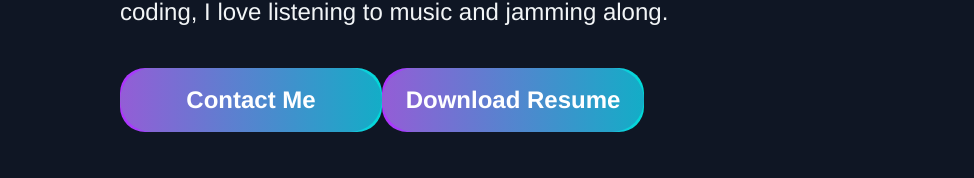
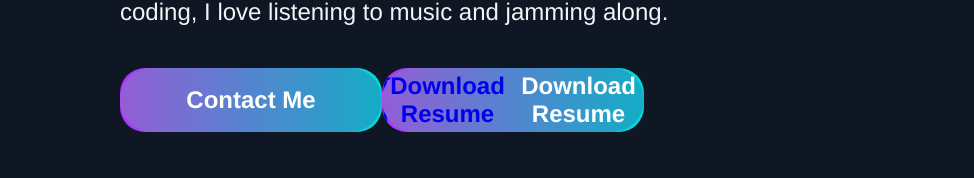
Before and after one commit to andrew-merz/portfolio_website, a Next.js app: page / in a window 1280 px wide. Shown: the part 536-714 px from the top of the page, without its empty margins (0-974 px from the left). Built offline with nearby package versions, Linux system fonts and the light colour scheme.

Commit message:
working on download resume feature

```diff
--- a/src/components/Hero/Hero.js
+++ b/src/components/Hero/Hero.js
@@ -26,8 +26,14 @@ const Hero = (props) => (
         <Button onClick={() => (window.location = "merz.school@gmail.com")}>
           Contact Me
         </Button>
-        <Button href="../constants/Resume" download="Resume.pdf">
-          {" "}
+        <Button>
+          <a
+            className="button"
+            href="../constants/Resume.pdf"
+            download="Resume.pdf"
+          >
+            Download Resume
+          </a>
           Download Resume
         </Button>
       </div>
```
Also changed, not shown: 1 other file (tests, documents, lock files or other folders).
